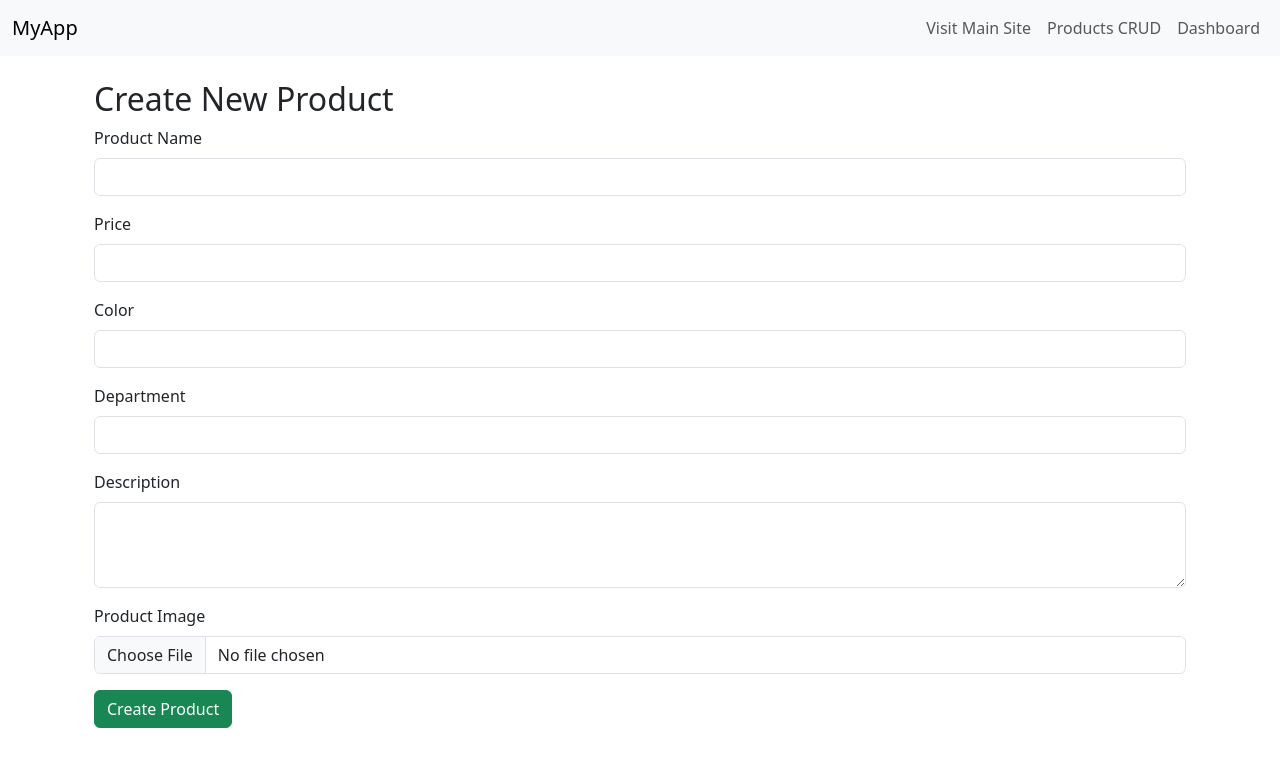
After one commit to mua22/fullstack-mern-app, a Node server app: page /super-admin/products/create in a window 1280 px wide. The commit adds this page. Shown: the top 767 px of the page. Run offline with Node 20, Linux system fonts and the light colour scheme; some libraries are stand-ins or nearby versions.

Commit message:
super admin implemented

```diff
--- a/app.js
+++ b/app.js
@@ -7,6 +7,7 @@ var expressLayouts = require("express-ejs-layouts");
 var indexRouter = require("./routes/index");
 var protectedRouter = require("./routes/protected");
 var sessionAuth = require("./middlewares/sessionAuth");
+var superAdminMiddleware = require("./middlewares/super-admin");
 var checkSessionAuth = require("./middlewares/checkSessionAuth");
 var apiauth = require("./middlewares/apiauth");
 var session = require("express-session");
@@ -36,6 +37,16 @@ app.use(express.json());
 app.use(express.urlencoded({ extended: false }));
 app.use(cookieParser());
 app.use(express.static(path.join(__dirname, "public")));
+app.use(
+  "/super-admin",
+  superAdminMiddleware,
+  require("./routes/super-admin/dashbosrd")
+);
+app.use(
+  "/super-admin",
+  superAdminMiddleware,
+  require("./routes/super-admin/products")
+);
 app.use("/api/public/products", require("./routes/api/public/products"));
 app.use("/api/categories", require("./routes/api/catagories"));
 app.use("/api/products", apiauth, require("./routes/api/products"));
--- /dev/null
+++ b/middlewares/super-admin.js
@@ -0,0 +1,5 @@
+module.exports = async function (req, res, next) {
+  res.locals.layout = "super-admin-layout";
+  res.locals.title = "Awesome Store Admin Panel";
+  next();
+};
--- a/routes/super-admin/dashbosrd.js
+++ b/routes/super-admin/dashbosrd.js
@@ -1,6 +1,6 @@
 const express = require("express");
 let router = express.Router();
-router.get("/dashboard", async (req, res) => {
-  return res.send("super-admin/dashboard");
+router.get("/", async (req, res) => {
+  return res.render("super-admin/dashboard");
 });
 module.exports = router;
--- /dev/null
+++ b/routes/super-admin/products.js
@@ -0,0 +1,92 @@
+const express = require("express");
+let Product = require("../../models/Product");
+let router = express.Router();
+const multer = require("multer");
+const path = require("path");
+
+// Multer config
+const storage = multer.diskStorage({
+  destination: function (req, file, cb) {
+    cb(null, "public/images/uploaded");
+  },
+  filename: function (req, file, cb) {
+    cb(null, Date.now() + "-" + file.originalname);
+  },
+});
+const upload = multer({ storage: storage });
+
+// GET - render create form
+router.get("/products/create", (req, res) => {
+  res.render("super-admin/products/create");
+});
+
+// POST - handle form submission
+router.post("/products/create", upload.single("image"), async (req, res) => {
+  try {
+    const { name, price, color, department, description } = req.body;
+    const image = req.file ? req.file.filename : null;
+
+    const newProduct = new Product({
+      name,
+      price,
+      color,
+      department,
+      description,
+      image,
+    });
+
+    await newProduct.save();
+    res.redirect("/super-admin/products");
+  } catch (err) {
+    console.error("Error creating product:", err);
+    res.status(500).send("Failed to create product");
+  }
+});
+router.get("/products/delete/:id", async (req, res) => {
+  try {
+    await Product.findByIdAndDelete(req.params.id);
+    res.redirect("/super-admin/products");
+  } catch (err) {
+    console.error("Error deleting product:", err);
+    res.status(500).send("Failed to delete product");
+  }
+});
+router.get("/products/edit/:id", async (req, res) => {
+  try {
+    const product = await Product.findById(req.params.id);
+    if (!product) return res.status(404).send("Product not found");
+
+    res.render("super-admin/products/edit", { product });
+  } catch (err) {
+    console.error("Error fetching product for edit:", err);
+    res.status(500).send("Internal Server Error");
+  }
+});
+
+// POST - update product
+router.post("/products/edit/:id", upload.single("image"), async (req, res) => {
+  try {
+    const { name, price, color, department, description } = req.body;
+    const updateData = { name, price, color, department, description };
+
+    if (req.file) {
+      updateData.image = req.file.filename;
+    }
+
+    await Product.findByIdAndUpdate(req.params.id, updateData);
+    res.redirect("/super-admin/products");
+  } catch (err) {
+    console.error("Error updating product:", err);
+    res.status(500).send("Failed to update product");
+  }
+});
+router.get("/products", async (req, res) => {
+  try {
+    const products = await Product.find({});
+    res.render("super-admin/products/list", { products });
+  } catch (err) {
+    console.error("Error fetching products:", err);
+    res.status(500).send("Internal Server Error");
+  }
+});
+module.exports = router;
--- a/views/layouts/partials/header.ejs
+++ b/views/layouts/partials/header.ejs
@@ -27,6 +27,9 @@
         <li class="nav-item">
           <a href="/my-account" class="nav-link">My Account</a>
         </li>
+        <li class="nav-item">
+          <a href="/super-admin" class="nav-link">Super Admin</a>
+        </li>
         <% if(isAdmin) {%>
         <li class="nav-item">
           <a href="/admin" class="nav-link">Admin Panel</a>
@@ -44,6 +47,7 @@
         </li>
 
         <% } %>
+
       </ul>
     </div>
   </div>
--- /dev/null
+++ b/views/super-admin-layout.ejs
@@ -0,0 +1,39 @@
+<!DOCTYPE html>
+<html lang="en">
+<head>
+  <meta charset="UTF-8" />
+  <meta name="viewport" content="width=device-width, initial-scale=1.0" />
+  <title><%= title %></title>
+  <link
+    href="https://cdn.jsdelivr.net/npm/bootstrap@5.3.2/dist/css/bootstrap.min.css"
+    rel="stylesheet"
+  />
+</head>
+<body>
+  <!-- Simple Navbar -->
+  <nav class="navbar navbar-expand-lg navbar-light bg-light">
+    <div class="container-fluid">
+      <a class="navbar-brand" href="/">MyApp</a>
+      <div class="collapse navbar-collapse">
+        <ul class="navbar-nav ms-auto mb-2 mb-lg-0">
+          <li class="nav-item">
+            <a class="nav-link" href="/">Visit Main Site</a>
+          </li>
+          <li class="nav-item">
+            <a class="nav-link" href="/super-admin/products">Products CRUD</a>
+          </li>
+          <li class="nav-item">
+            <a class="nav-link" href="/super-admin">Dashboard</a>
+          </li>
+          <!-- Add more links as needed -->
+        </ul>
+      </div>
+    </div>
+  </nav>
+
+  <!-- Main Content -->
+  <div class="container mt-4">
+    <%- body %>
+  </div>
+
+  <script
--- /dev/null
+++ b/views/super-admin/products/create.ejs
@@ -0,0 +1,37 @@
+<div class="container mt-4">
+    <h2>Create New Product</h2>
+
+    <form action="/super-admin/products/create" method="POST" enctype="multipart/form-data">
+      <div class="mb-3">
+        <label for="name" class="form-label">Product Name</label>
+        <input type="text" name="name" class="form-control" required>
+      </div>
+
+      <div class="mb-3">
+        <label for="price" class="form-label">Price</label>
+        <input type="text" name="price" class="form-control" required>
+      </div>
+
+      <div class="mb-3">
+        <label for="color" class="form-label">Color</label>
+        <input type="text" name="color" class="form-control">
+      </div>
+
+      <div class="mb-3">
+        <label for="department" class="form-label">Department</label>
+        <input type="text" name="department" class="form-control">
+      </div>
+
+      <div class="mb-3">
+        <label for="description" class="form-label">Description</label>
+        <textarea name="description" class="form-control" rows="3"></textarea>
+      </div>
+
+      <div class="mb-3">
+        <label for="image" class="form-label">Product Image</label>
+        <input type="file" name="image" class="form-control" accept="image/*">
+      </div>
+
+      <button type="submit" class="btn btn-success">Create Product</button>
+    </form>
+  </div>
```
Also changed, not shown: views/super-admin/products/edit.ejs (added, +47 -0 lines), views/super-admin/products/list.ejs (added, +44 -0 lines).
